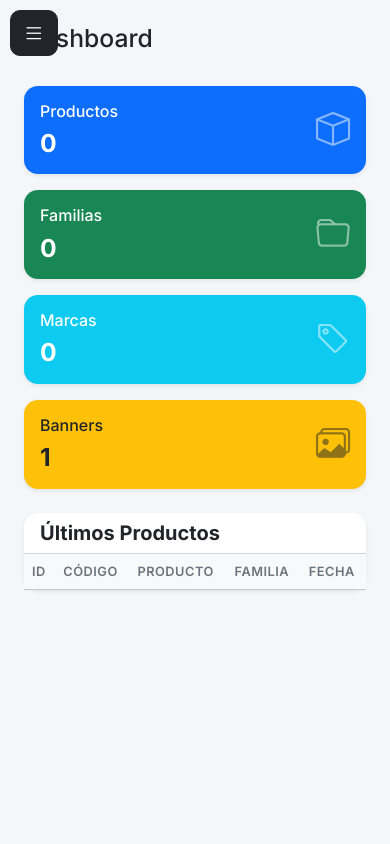
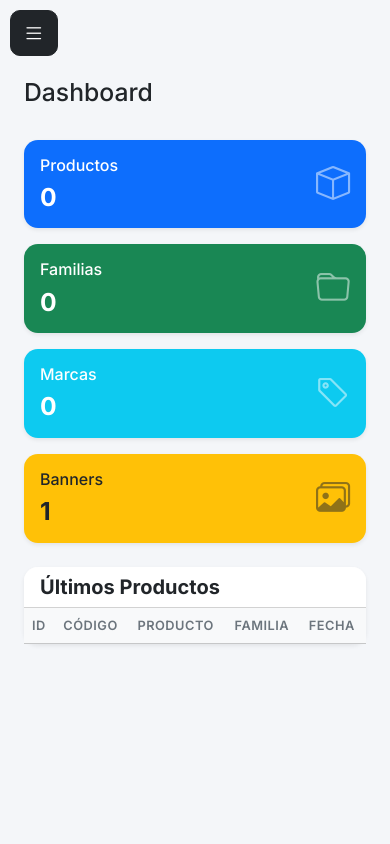
Before and after one commit to codemoab-sys/catalagoweb, a PHP site: page /admin in a window 390 px wide. Run offline with PHP 8.4, Linux system fonts and the light colour scheme; a user stored in the database is signed in; data comes from the database, SQL or seed files in the repository; data that the repository does not hold is empty; some libraries are stand-ins or nearby versions.

Commit message:
fix: spacer móvil para evitar solapamiento con botón hamburguesa

```diff
--- a/app/views/admin/layout.php
+++ b/app/views/admin/layout.php
@@ -37,8 +37,11 @@
             <li class="nav-item"><a href="<?= BASE_URL ?>admin/logout" class="nav-link text-danger"><i class="bi bi-box-arrow-right me-2"></i>Salir</a></li>
         </ul>
     </nav>
-    <main class="main-content flex-grow-1 p-4">
+    <main class="main-content flex-grow-1">
+        <div class="d-md-none" style="height:54px"></div>
+        <div class="p-4">
         <?= $content ?? '' ?>
+        </div>
     </main>
 </div>
 <script src="https://cdn.jsdelivr.net/npm/bootstrap@5.3.3/dist/js/bootstrap.bundle.min.js"></script>
--- a/public/css/admin.css
+++ b/public/css/admin.css
@@ -114,7 +114,7 @@ body {
 @media (max-width: 768px) {
     .sidebar { transform: translateX(-100%); }
     .sidebar.show { transform: translateX(0); }
-    .main-content { margin-left: 0; padding-top: 50px; }
+    .main-content { margin-left: 0; }
 }
 
 /* ===== DARK MODE ===== */
```
